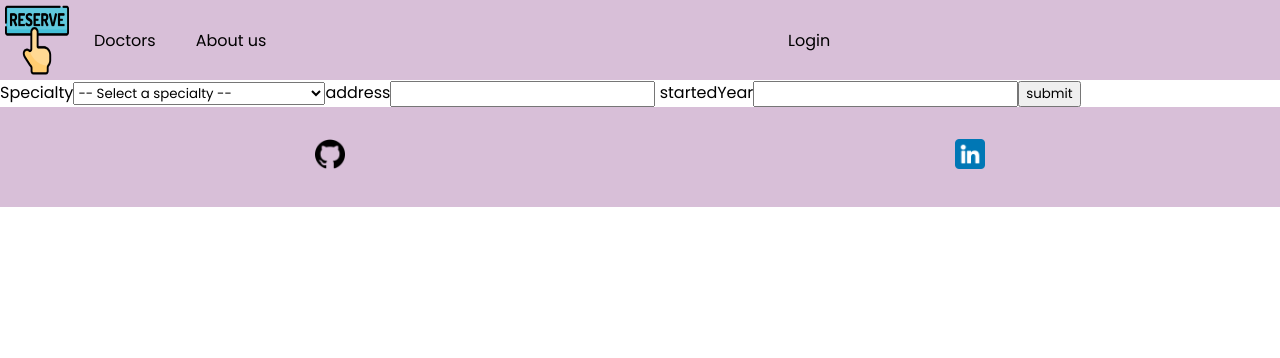
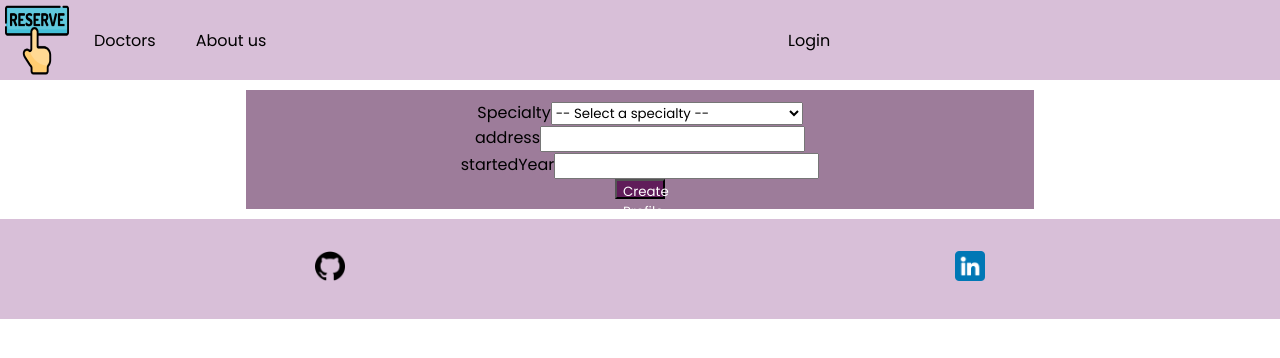
Before and after one commit to Maedeh98a/reservationClient, a React (Vite) app: page /createDoctor/1 in a window 1280 px wide. Shown: the top 358 px of the page. Built offline with nearby package versions, Linux system fonts and the light colour scheme; no server answers.

Commit message:
create doctor

```diff
--- a/src/App.css
+++ b/src/App.css
@@ -45,7 +45,7 @@ footer{
     align-items: center;
     justify-content: space-around;
     padding: 10px;
-
+    margin: auto 0 0 0;
 }
 footer img{
     width: 30px;
@@ -75,7 +75,7 @@ footer img{
 #timeslot-btn{
     border: 1px solid transparent;
     border-radius: 10px;
-    width: 100px;
+    width: 120px;
     height: 30px;
     margin: 10px auto;
 }
@@ -222,3 +222,20 @@ th {
     margin: 10px;
     padding: 10px;
 }
+
+.creat-doctor-form{
+    display: flex;
+    flex-direction: column;
+    justify-content: center;
+    align-items: center;
+    background-color: #9d7c9a;
+    width: 60vw;
+    margin: 10px auto;
+    padding: 10px;
+}
+#create-doctor-btn{
+    width: 50px;
+    height: 20px;
+    background-color: #601d5a;
+    color: white;
+}
--- a/src/pages/CreateDoctorProfile.jsx
+++ b/src/pages/CreateDoctorProfile.jsx
@@ -32,7 +32,7 @@ async function doctorInfoHandle(event) {
 }
   return (
     <>
-     <form onSubmit={doctorInfoHandle}>
+     <form onSubmit={doctorInfoHandle} className='creat-doctor-form'>
       <label>Specialty
         <select
         id="specialty"
@@ -92,7 +92,7 @@ async function doctorInfoHandle(event) {
         <input type="number" onChange={(event)=>{setStartedYear(event.target.value)}}/>
       </label>
 
-      <button>submit</button>
+      <button id='create-doctor-btn'>Create Profile</button>
     </form>
 
     </>
```
